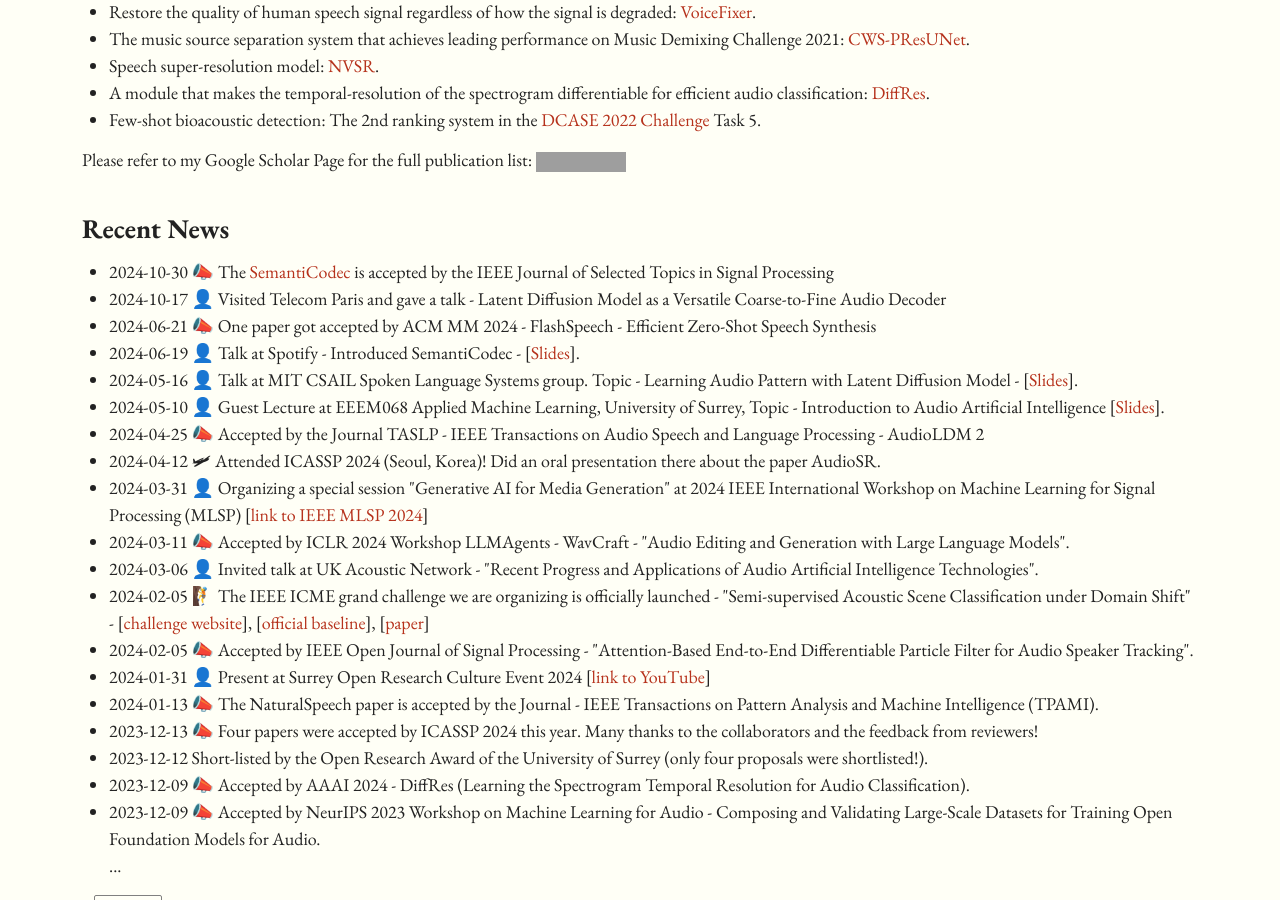
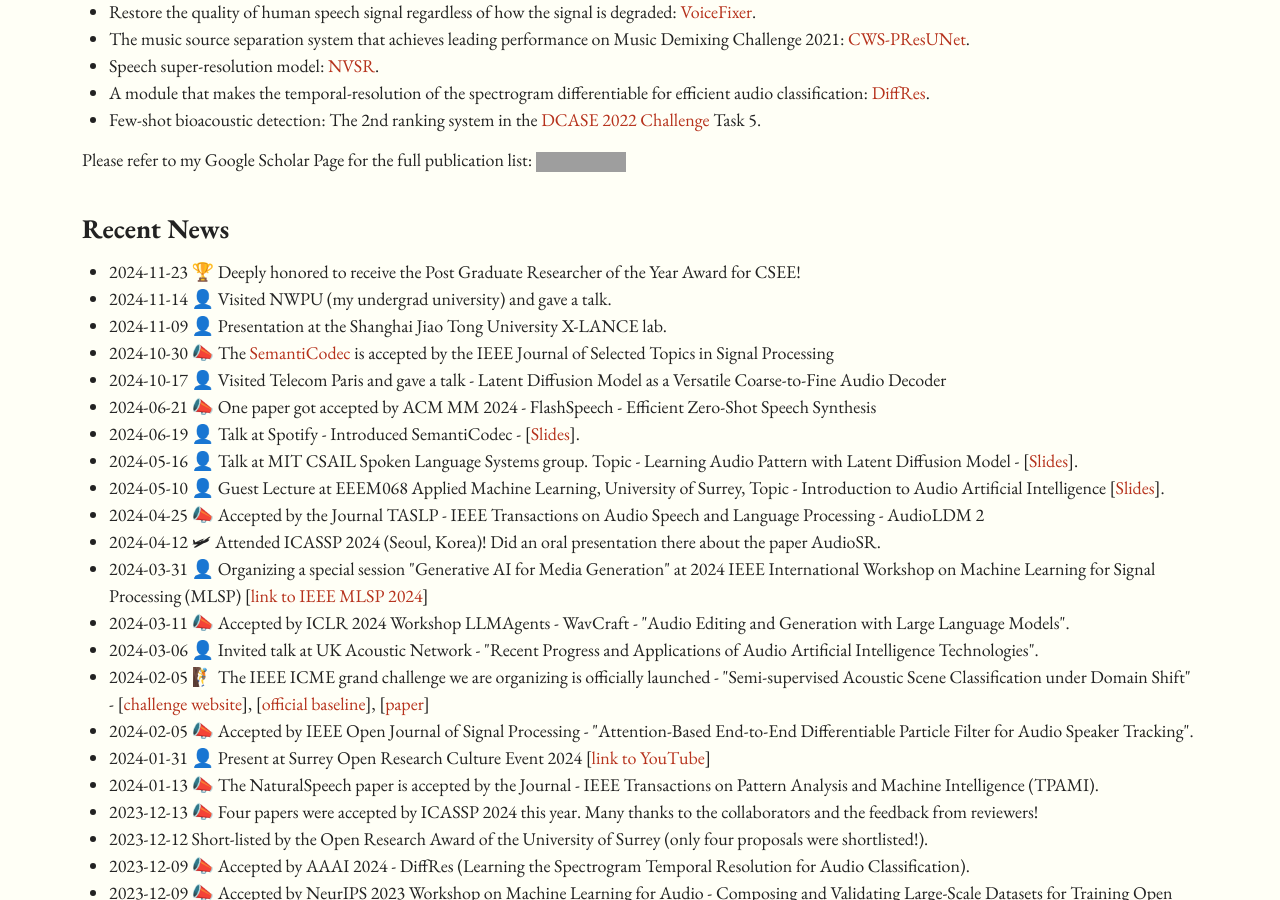
Before and after one commit to haoheliu/haoheliu.github.io, a Jekyll site: the page built from index.md, in a window 1280 px wide and 900 px high, scrolled down 797 px. Built offline with Jekyll 4.4.1, drawn with Linux system fonts in a browser that asks for light colours; comment, search, counter and statistics services are not loaded; grey boxes are pictures that could not be loaded.

Commit message:
Update index.md

```diff
--- a/index.md
+++ b/index.md
@@ -90,6 +90,12 @@ competitions:
 
 news:
     shown:
+      - time: 2024-11-23 &#127942;
+        note: Deeply honored to receive the Post Graduate Researcher of the Year Award for CSEE!
+      - time: 2024-11-14 &#128100;
+        note: Visited NWPU (my undergrad university) and gave a talk.
+      - time: 2024-11-09 &#128100;
+        note: Presentation at the Shanghai Jiao Tong University X-LANCE lab.
       - time: 2024-10-30 &#128227;
         note: The <a href="https://haoheliu.github.io/SemantiCodec/">SemantiCodec</a> is accepted by the IEEE Journal of Selected Topics in Signal Processing
       - time: 2024-10-17 &#128100;
```
